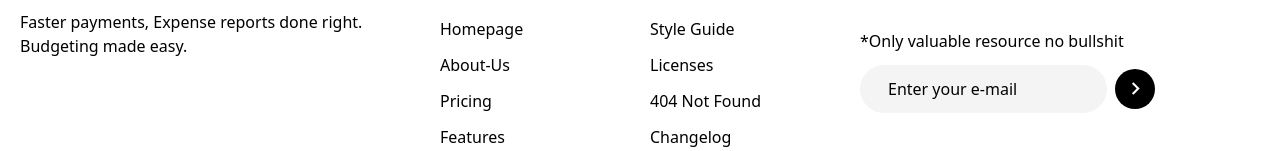
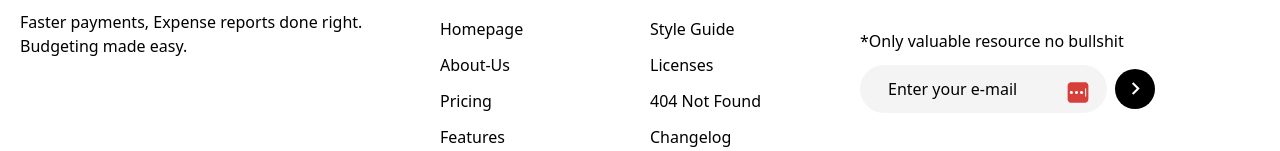
Before and after one commit to mostafizurRahaman/frontend-assignment, a React (Vite) app: page / in a window 1280 px wide. Shown: the part 2299-2450 px from the top of the page. Built offline with nearby package versions, Linux system fonts and the light colour scheme.

Commit message:
Feat: footer bottom section is done

```diff
--- a/src/components/Footer/index.tsx
+++ b/src/components/Footer/index.tsx
@@ -42,7 +42,7 @@ const Footer = () => {
                type="email"
                name="email"
                placeholder="Enter your e-mail"
-               containerStyles={`before:absolute  before:block ${styles.footerInput}`}
+               containerStyles={`before:absolute  before:w-10 before:h-10 before:top-1/3 before:right-0 before:block ${styles.footerInput}`}
             ></InputBox>
             <SocialMedia></SocialMedia>
          </div>
--- a/src/components/InputFields/index.tsx
+++ b/src/components/InputFields/index.tsx
@@ -13,7 +13,7 @@ const InputBox = ({
       <div>
          <div className="flex gap-2 items-center flex-grow w-full">
             <div
-               className={`flex  gap-3 flex-col relative w-full ${containerStyles}  `}
+               className={`flex  gap-3 flex-col relative ${containerStyles}  `}
             >
                {label && <label htmlFor={name}>{label}</label>}
                <input
```
